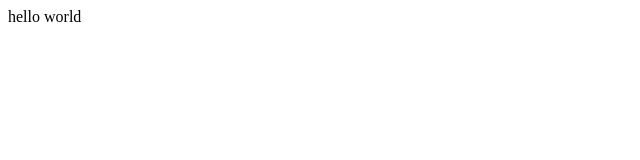
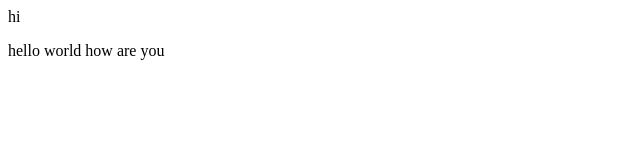
Before and after one commit to DRaajan/repo, a plain HTML site: page learncmd.html in a window 1280 px wide. Shown: the whole page, without its empty margins (0-640 px from the left). Drawn offline with Linux system fonts and the light colour scheme.

Commit message:
hi success

```diff
--- a/learncmd.html
+++ b/learncmd.html
@@ -6,7 +6,8 @@
     <title>Document</title>
 </head>
 <body>
-    hello world
+   <h>hi </h> <p>hello world
+    how are you </p>
 
 </body>
 </html>
```
